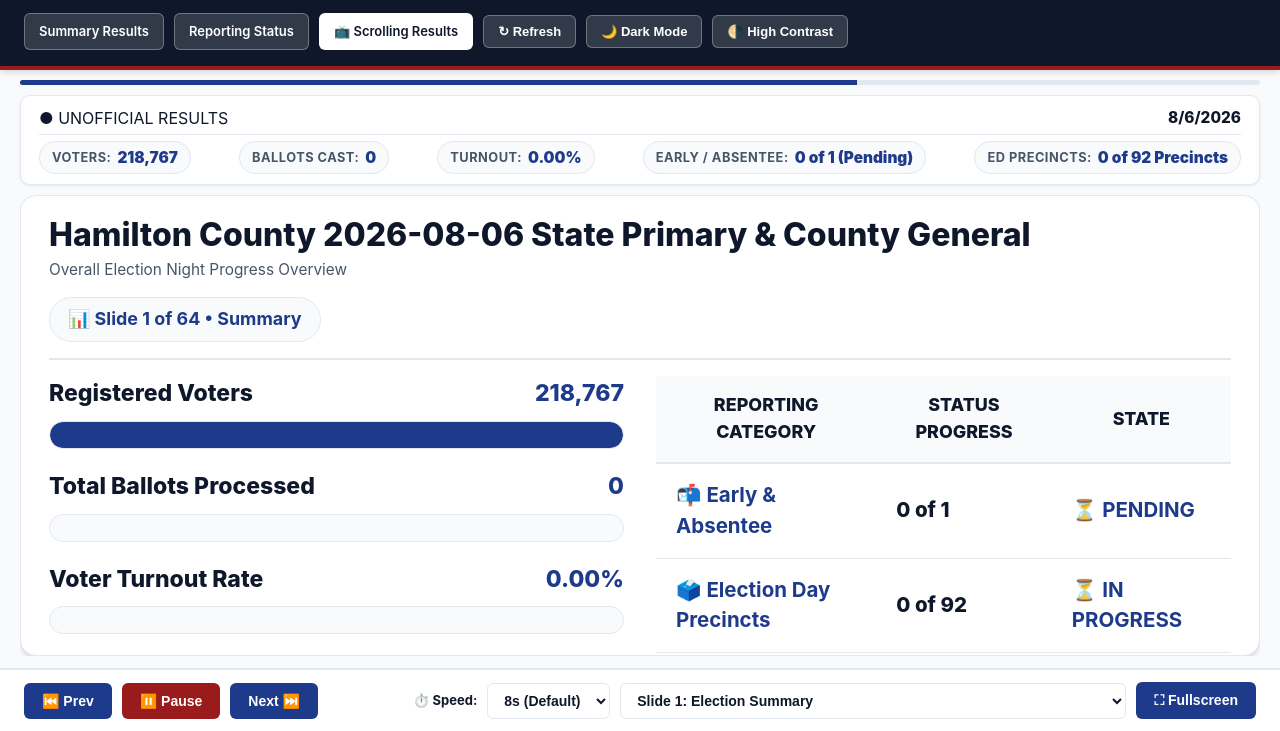
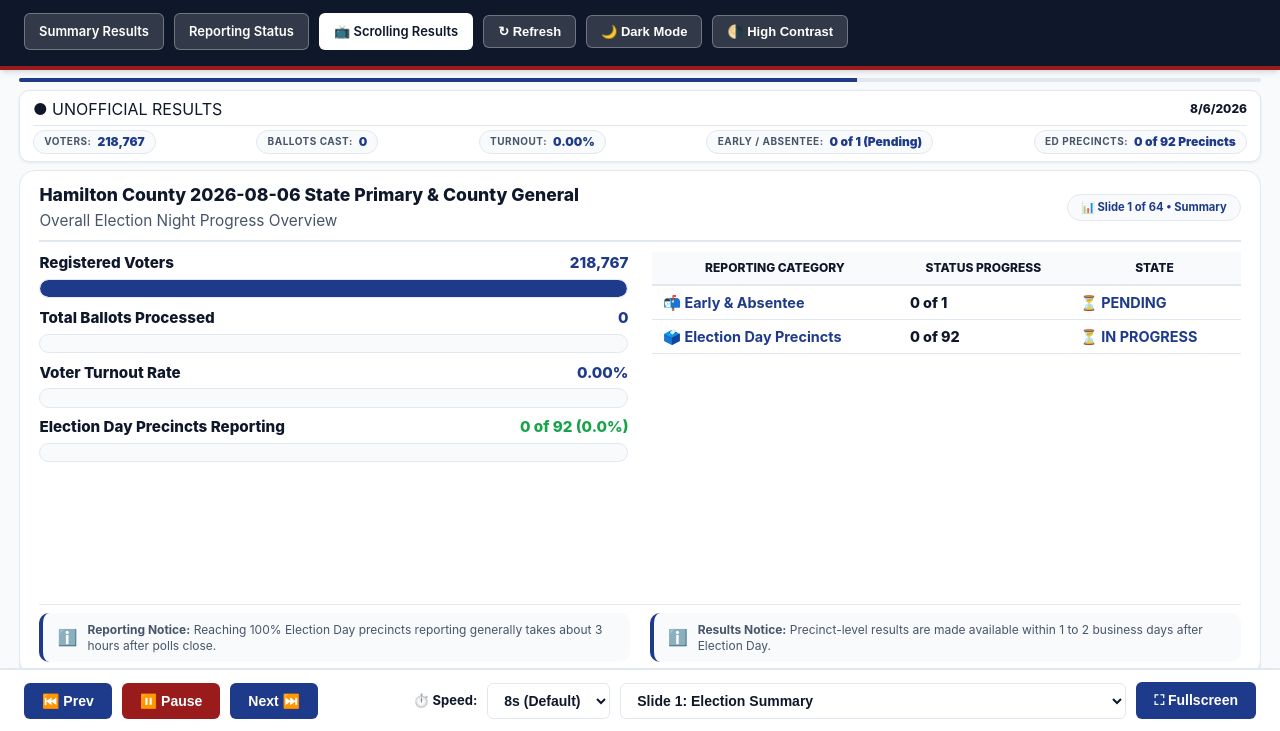
Before and after one commit to hamcoec-dot/Election_Night_Results, a plain HTML site: page scrolling.html in a window 1280 px wide. Shown: the part 69-800 px from the top of the page. Drawn offline with Linux system fonts and the light colour scheme.

Commit message:
Updated Scaling 1

```diff
--- a/styles.css
+++ b/styles.css
@@ -901,10 +901,10 @@ body {
   max-width: 1600px !important;
   width: 100% !important;
   margin: 0 auto !important;
-  padding: 10px 20px 75px 20px !important;
+  padding: clamp(6px, 1vh, 12px) clamp(12px, 1.5vw, 24px) clamp(55px, 6vh, 75px) clamp(12px, 1.5vw, 24px) !important;
   display: flex !important;
   flex-direction: column !important;
-  gap: 10px !important;
+  gap: clamp(6px, 1vh, 12px) !important;
   height: calc(100vh - 60px) !important;
   overflow: hidden !important;
   box-sizing: border-box !important;
@@ -912,13 +912,13 @@ body {
 
 @media (min-width: 1920px) {
   .scrolling-main {
-    max-width: 2200px !important;
+    max-width: 2400px !important;
   }
 }
 
 .slide-timer-container {
   width: 100% !important;
-  height: 5px !important;
+  height: clamp(3px, 0.5vh, 6px) !important;
   background: var(--border) !important;
   border-radius: 3px !important;
   overflow: hidden !important;
@@ -935,9 +935,9 @@ body {
 .scrolling-ticker {
   display: flex !important;
   flex-direction: column !important;
-  gap: 6px !important;
+  gap: clamp(3px, 0.5vh, 8px) !important;
   background: var(--surface) !important;
-  padding: 10px 18px !important;
+  padding: clamp(4px, 0.8vh, 12px) clamp(10px, 1vw, 20px) !important;
   border-radius: var(--radius-md) !important;
   border: 1px solid var(--border) !important;
   box-shadow: var(--shadow-sm) !important;
@@ -950,11 +950,11 @@ body {
   justify-content: space-between !important;
   gap: 12px !important;
   border-bottom: 1px solid var(--border) !important;
-  padding-bottom: 4px !important;
+  padding-bottom: clamp(2px, 0.4vh, 6px) !important;
 }
 
 .ticker-date-title {
-  font-size: clamp(14px, 1.2vw, 18px) !important;
+  font-size: clamp(12px, 1.4vh, 20px) !important;
   font-weight: 800 !important;
   color: var(--neutral-dark) !important;
 }
@@ -964,7 +964,7 @@ body {
   flex-wrap: wrap !important;
   align-items: center !important;
   justify-content: space-between !important;
-  gap: 6px 12px !important;
+  gap: clamp(3px, 0.5vh, 8px) clamp(8px, 0.8vw, 16px) !important;
 }
 
 .ticker-chip {
@@ -972,7 +972,7 @@ body {
   align-items: center !important;
   gap: 6px !important;
   background: var(--neutral-light) !important;
-  padding: 4px 12px !important;
+  padding: clamp(2px, 0.3vh, 6px) clamp(8px, 0.8vw, 14px) !important;
   border-radius: 16px !important;
   border: 1px solid var(--border) !important;
   white-space: nowrap !important;
@@ -983,12 +983,12 @@ body {
   color: var(--neutral-muted) !important;
   text-transform: uppercase !important;
   letter-spacing: 0.5px !important;
-  font-size: clamp(11px, 1vw, 14px) !important;
+  font-size: clamp(10px, 1.1vh, 15px) !important;
   white-space: nowrap !important;
 }
 
 .ticker-value {
-  font-size: clamp(14px, 1.2vw, 20px) !important;
+  font-size: clamp(12px, 1.5vh, 22px) !important;
   font-weight: 900 !important;
   color: var(--primary) !important;
   white-space: nowrap !important;
@@ -1008,10 +1008,10 @@ body {
   border-radius: var(--radius-lg) !important;
   border: 1px solid var(--border) !important;
   box-shadow: var(--shadow-md) !important;
-  padding: 20px 28px !important;
+  padding: clamp(10px, 1.6vh, 26px) clamp(14px, 1.5vw, 32px) !important;
   display: flex !important;
   flex-direction: column !important;
-  gap: 16px !important;
+  gap: clamp(8px, 1.3vh, 20px) !important;
   min-height: 0 !important;
   overflow: hidden !important;
 }
@@ -1021,24 +1021,24 @@ body {
   justify-content: space-between !important;
   align-items: center !important;
   flex-wrap: wrap !important;
-  gap: 16px !important;
+  gap: 10px !important;
   border-bottom: 2px solid var(--border) !important;
-  padding-bottom: 16px !important;
+  padding-bottom: clamp(6px, 1.0vh, 14px) !important;
 }
 
 .slide-title {
-  font-size: clamp(24px, 2.5vw, 36px) !important;
+  font-size: clamp(16px, 2.2vh, 34px) !important;
   font-weight: 800 !important;
   color: var(--neutral-dark) !important;
   line-height: 1.2 !important;
 }
 
 .slide-meta {
-  font-size: clamp(15px, 1.4vw, 20px) !important;
+  font-size: clamp(11px, 1.4vh, 20px) !important;
   font-weight: 700 !important;
   color: var(--primary) !important;
   background: var(--neutral-light) !important;
-  padding: 8px 18px !important;
+  padding: clamp(3px, 0.5vh, 8px) clamp(10px, 1.0vw, 18px) !important;
   border-radius: 30px !important;
   border: 1px solid var(--border) !important;
 }
@@ -1046,9 +1046,10 @@ body {
 .slide-content-grid {
   display: grid !important;
   grid-template-columns: 1fr 1fr !important;
-  gap: 32px !important;
+  gap: clamp(14px, 1.8vw, 32px) !important;
   flex: 1 1 auto !important;
   align-items: start !important;
+  min-height: 0 !important;
 }
 
 @media (max-width: 900px) {
@@ -1060,91 +1061,91 @@ body {
 .proj-chart-list {
   display: flex !important;
   flex-direction: column !important;
-  gap: 20px !important;
+  gap: clamp(6px, 1.1vh, 18px) !important;
 }
 
 .proj-cand-bar-item {
   display: flex !important;
   flex-direction: column !important;
-  gap: 6px !important;
+  gap: 2px !important;
 }
 
 .proj-cand-header {
   display: flex !important;
   justify-content: space-between !important;
   align-items: center !important;
-  font-size: clamp(16px, 1.5vw, 22px) !important;
+  font-size: clamp(13px, 1.9vh, 28px) !important;
   font-weight: 700 !important;
 }
 
 .proj-track {
   width: 100% !important;
-  height: clamp(20px, 2vw, 32px) !important;
+  height: clamp(14px, 2.3vh, 34px) !important;
   background: var(--neutral-light) !important;
-  border-radius: 16px !important;
+  border-radius: 12px !important;
   overflow: hidden !important;
   border: 1px solid var(--border) !important;
 }
 
 .proj-fill {
   height: 100% !important;
-  border-radius: 16px !important;
+  border-radius: 12px !important;
   transition: width 0.4s ease !important;
 }
 
-/* Presentation Mode Big-TV Friendly Font & Element Scaling (20-30ft visibility) */
+/* Dynamic Presentation Scaling tuned for 1080p windowed vs 1440p/4K/Fullscreen */
 .scrolling-body .party-pill {
-  font-size: clamp(14px, 1.3vw, 22px) !important;
-  padding: 4px 14px !important;
-  border-radius: 14px !important;
+  font-size: clamp(10px, 1.3vh, 18px) !important;
+  padding: clamp(1px, 0.3vh, 4px) clamp(5px, 0.6vw, 12px) !important;
+  border-radius: 10px !important;
   font-weight: 800 !important;
-  letter-spacing: 0.8px !important;
-  margin-left: 10px !important;
+  letter-spacing: 0.5px !important;
+  margin-left: 6px !important;
   vertical-align: middle !important;
 }
 
 .scrolling-body .proj-cand-header {
-  font-size: clamp(20px, 1.8vw, 30px) !important;
+  font-size: clamp(13px, 1.9vh, 28px) !important;
   font-weight: 800 !important;
-  margin-bottom: 4px !important;
+  margin-bottom: 2px !important;
 }
 
 .scrolling-body .proj-track {
-  height: clamp(24px, 2.2vw, 38px) !important;
-  border-radius: 20px !important;
+  height: clamp(15px, 2.4vh, 36px) !important;
+  border-radius: 14px !important;
 }
 
 .scrolling-body .proj-table {
-  font-size: clamp(18px, 1.6vw, 26px) !important;
+  font-size: clamp(12px, 1.8vh, 24px) !important;
 }
 
 .scrolling-body .proj-table th {
-  font-size: clamp(15px, 1.4vw, 22px) !important;
-  padding: 16px 20px !important;
+  font-size: clamp(11px, 1.5vh, 20px) !important;
+  padding: clamp(6px, 0.9vh, 14px) clamp(8px, 0.9vw, 18px) !important;
 }
 
 .scrolling-body .proj-table td {
-  padding: 16px 20px !important;
+  padding: clamp(4px, 0.7vh, 14px) clamp(8px, 0.9vw, 18px) !important;
 }
 
 .scrolling-body .leading-tag {
-  font-size: clamp(14px, 1.2vw, 20px) !important;
-  padding: 4px 12px !important;
-  margin-left: 10px !important;
-  border-radius: 12px !important;
+  font-size: clamp(10px, 1.3vh, 18px) !important;
+  padding: clamp(1px, 0.3vh, 4px) clamp(5px, 0.6vw, 12px) !important;
+  margin-left: 6px !important;
+  border-radius: 8px !important;
 }
 
 .scrolling-body .disclaimer-banner-group {
-  gap: 14px !important;
-  margin-top: 24px !important;
+  gap: clamp(8px, 1.2vh, 18px) !important;
+  margin-top: clamp(8px, 1.2vh, 18px) !important;
 }
 
 .scrolling-body .slide-footer-notices {
   margin-top: auto !important;
   display: grid !important;
   grid-template-columns: 1fr 1fr !important;
-  gap: 24px !important;
-  padding-top: 16px !important;
+  gap: clamp(12px, 1.5vw, 24px) !important;
+  padding-top: clamp(8px, 1.0vh, 16px) !important;
   border-top: 1px solid var(--border) !important;
 }
 
@@ -1155,17 +1156,40 @@ body {
 }
 
 .scrolling-body .disclaimer-banner {
-  font-size: clamp(16px, 1.4vw, 24px) !important;
-  padding: 16px 24px !important;
+  font-size: clamp(11px, 1.5vh, 20px) !important;
+  padding: clamp(8px, 1.1vh, 16px) clamp(12px, 1.1vw, 22px) !important;
   border-radius: var(--radius-md) !important;
-  line-height: 1.4 !important;
+  line-height: 1.3 !important;
   display: flex !important;
   align-items: center !important;
-  gap: 14px !important;
+  gap: 10px !important;
 }
 
 .scrolling-body .disclaimer-banner span:first-child {
-  font-size: clamp(22px, 1.8vw, 32px) !important;
+  font-size: clamp(15px, 2.0vh, 28px) !important;
+}
+
+/* Enhanced Scaling for 1440p / 4K / Large TV & Fullscreen Displays */
+@media (min-height: 1000px), (min-width: 2560px) {
+  .scrolling-body .slide-title {
+    font-size: clamp(24px, 2.5vh, 42px) !important;
+  }
+  .scrolling-body .proj-cand-header {
+    font-size: clamp(20px, 2.2vh, 34px) !important;
+  }
+  .scrolling-body .proj-track {
+    height: clamp(24px, 2.8vh, 44px) !important;
+  }
+  .scrolling-body .proj-table {
+    font-size: clamp(18px, 2.0vh, 28px) !important;
+  }
+  .scrolling-body .proj-table th {
+    font-size: clamp(15px, 1.7vh, 24px) !important;
+    padding: 12px 18px !important;
+  }
+  .scrolling-body .proj-table td {
+    padding: 10px 18px !important;
+  }
 }
 
 /* High Contrast Mode Presentation Bar Overrides */
```
